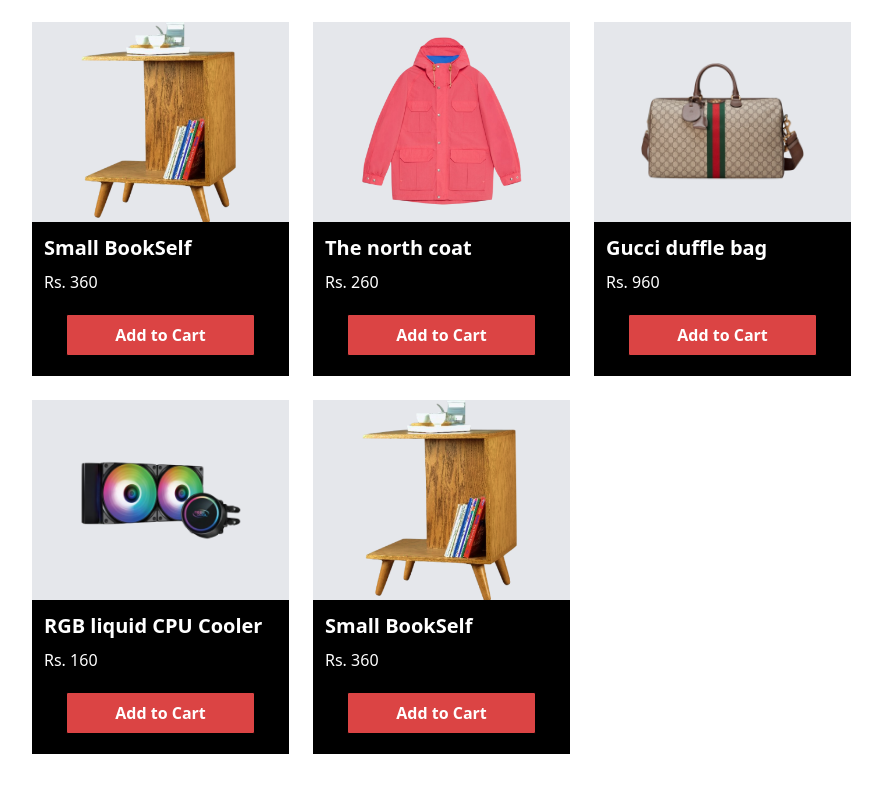
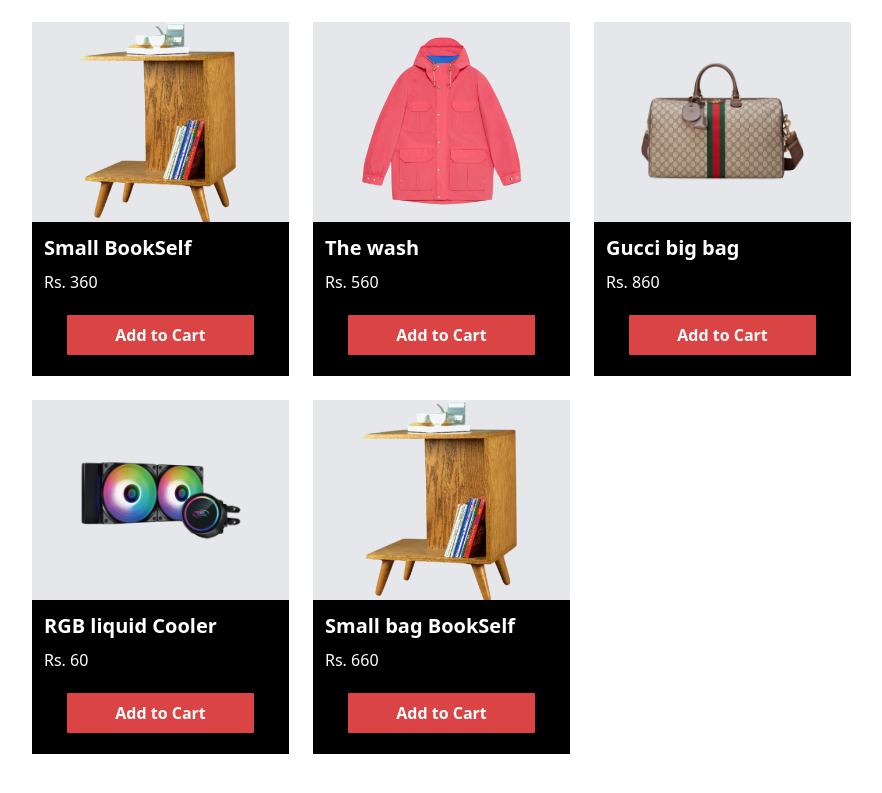
Before and after one commit to sandeep-luhaniwal/upskill-react, a React (Create React App) app: page / in a window 1280 px wide. Shown: the part 491-1284 px from the top of the page, without its empty margins (23-905 px from the left). Built offline with nearby package versions, Linux system fonts and the light colour scheme.

Commit message:
done this first project

```diff
--- a/src/App.js
+++ b/src/App.js
@@ -10,7 +10,7 @@
     <div className='overflow-clip'>
       <NavBar />
       <CardsBuy />
-      {/* <Footer /> */}
+
     </div>
   );
 }
--- a/src/components/common/Helper.jsx
+++ b/src/components/common/Helper.jsx
@@ -137,35 +137,35 @@
     },
 
     {
-        tital: "The north coat",
+        tital: "The wash",
         image: coat,
-        rate:"260",
+        rate:"560",
         netrate:"360",
         icon:<HartIocn />,
     },
     {
-        tital: "Gucci duffle bag",
+        tital: "Gucci big bag",
         // icon: <PhoneIcon />,
         image:bag,
-          rate:"960",
+        rate:"860",
         netrate:"1160",
         StarIcon:<HalfStarIcon />
 
     },
     {
-        tital: "RGB liquid CPU Cooler",
+        tital: "RGB liquid  Cooler",
         // icon: <PhoneIcon />,
           image:spkr,
           abc: "pt-10",
-            rate:"160",
+            rate:"60",
         netrate:"170"
 
     },
     {
-        tital: "Small BookSelf",
+        tital: "Small bag BookSelf",
         // icon: <PhoneIcon />,
           image:book,
-            rate:"360",
+            rate:"660",
             netrate:"400"
     },
 
--- a/src/components/home-page/CardsBuy.jsx
+++ b/src/components/home-page/CardsBuy.jsx
@@ -8,9 +8,19 @@
 
   const addToCart = (product) => {
     const updatedCart = [...cart];
-    updatedCart.push({ ...product, quantity: 1 }); // Add product with initial quantity 1
+    const existingProductIndex = updatedCart.findIndex(item => item.tital === product.tital);
+
+    if (existingProductIndex !== -1) {
+      // If product already exists in cart, increase the quantity
+      updatedCart[existingProductIndex].quantity += 1;
+      setTotal(total + Number(updatedCart[existingProductIndex].rate)); // Update total price
+    } else {
+      // Add new product with initial quantity 1
+      updatedCart.push({ ...product, quantity: 1 });
+      setTotal(total + Number(product.rate)); // Update total price
+    }
+
     setCart(updatedCart);
-    setTotal(total + Number(product.rate)); // Update total price
   };
 
   const increaseQuantity = (index) => {
--- /dev/null
+++ b/src/components/home-page/PropsCard.jsx
@@ -0,0 +1,11 @@
+import React from 'react'
+
+const PropsCard = () => {
+    return (
+        <div>
+
+        </div>
+    )
+}
+
+export default PropsCard
```
